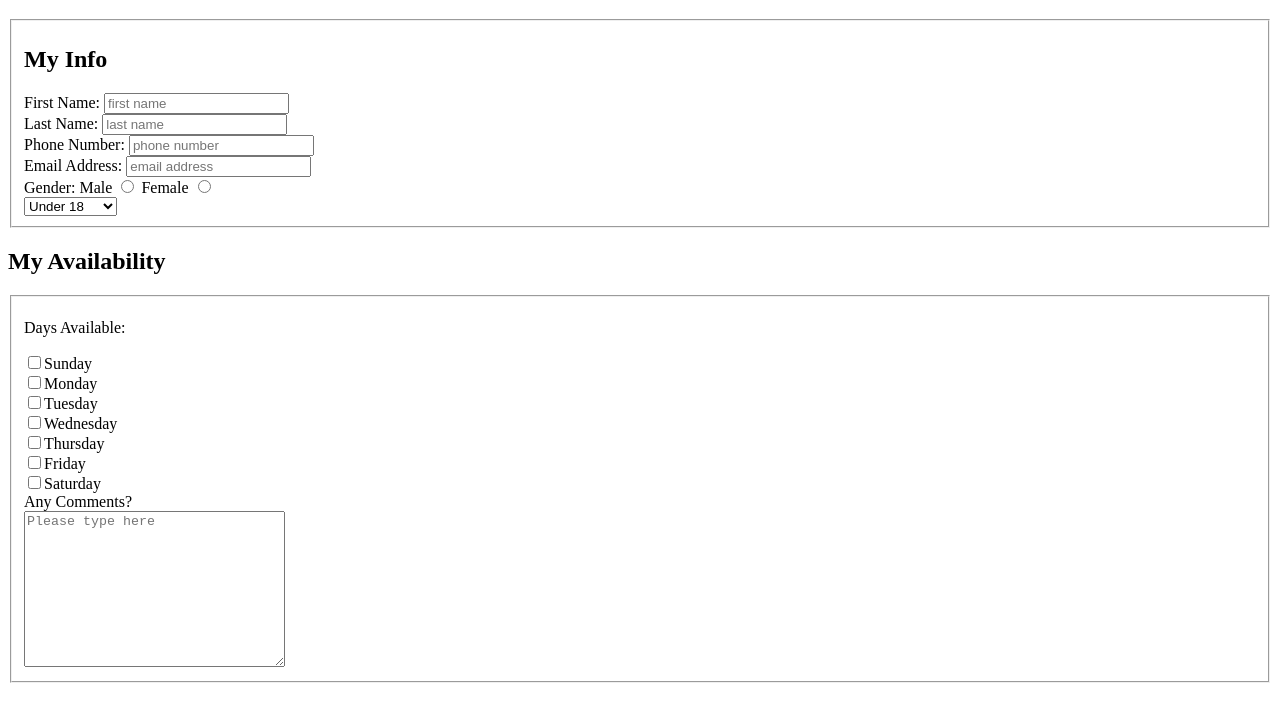
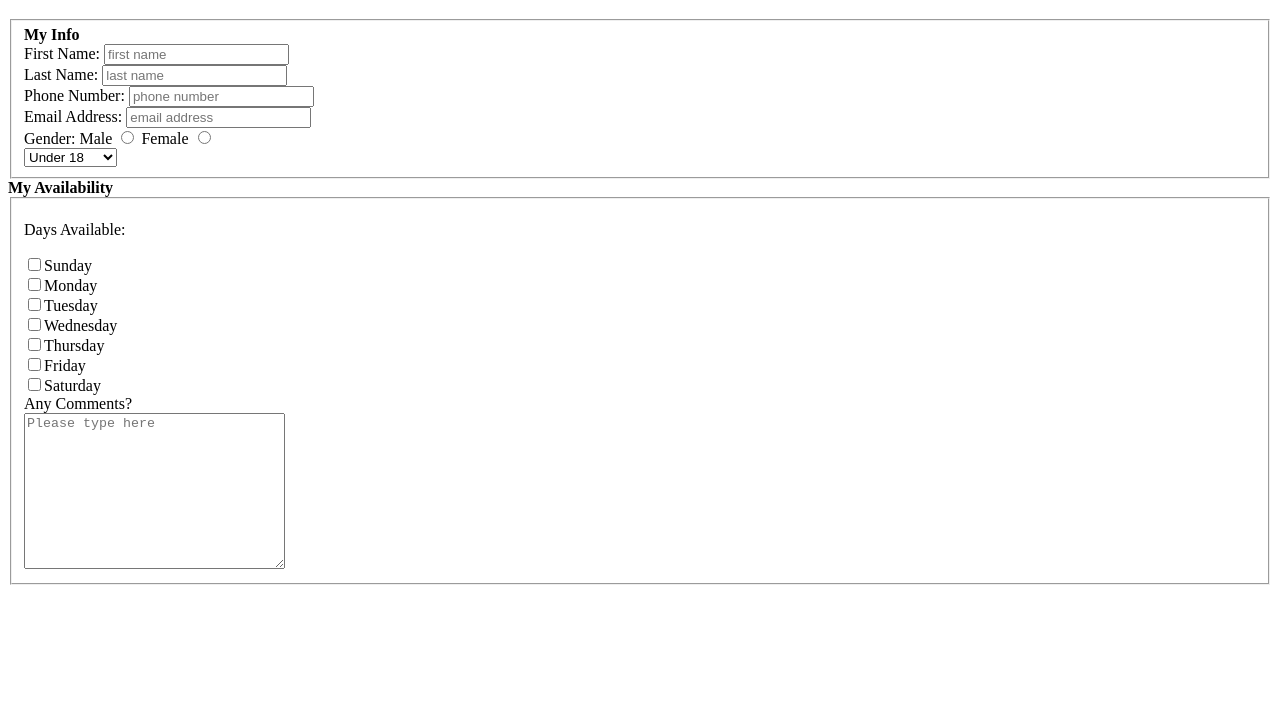
Before and after one commit to alexlam846/Lab4, a plain HTML site: page index.html in a window 1280 px wide. Shown: the part 61-782 px from the top of the page. Drawn offline with Linux system fonts and the light colour scheme.

Commit message:
Update index.html
changed headers to strong text

```diff
--- a/index.html
+++ b/index.html
@@ -9,7 +9,7 @@
     <h1>Volunteer Form</h1>
     <form method="Post" autocomplete="on" action="lab4formscript.php" enctype="multipart/form-data">
 	  <fieldset>
-	    <h2>My Info</h2>
+	    <strong>My Info</strong>
 	    <div>
 		<label>First Name: <input type="text" name="first_name_field" placeholder="first name"></label>
 		</div>
@@ -39,7 +39,7 @@
 		  </select>
 		</div>
 	  </fieldset>
-	  <h2>My Availability</h2>
+	  <strong>My Availability</strong>
 	  <fieldset>
 	    <div>
 		<p>Days Available:</p>
```
